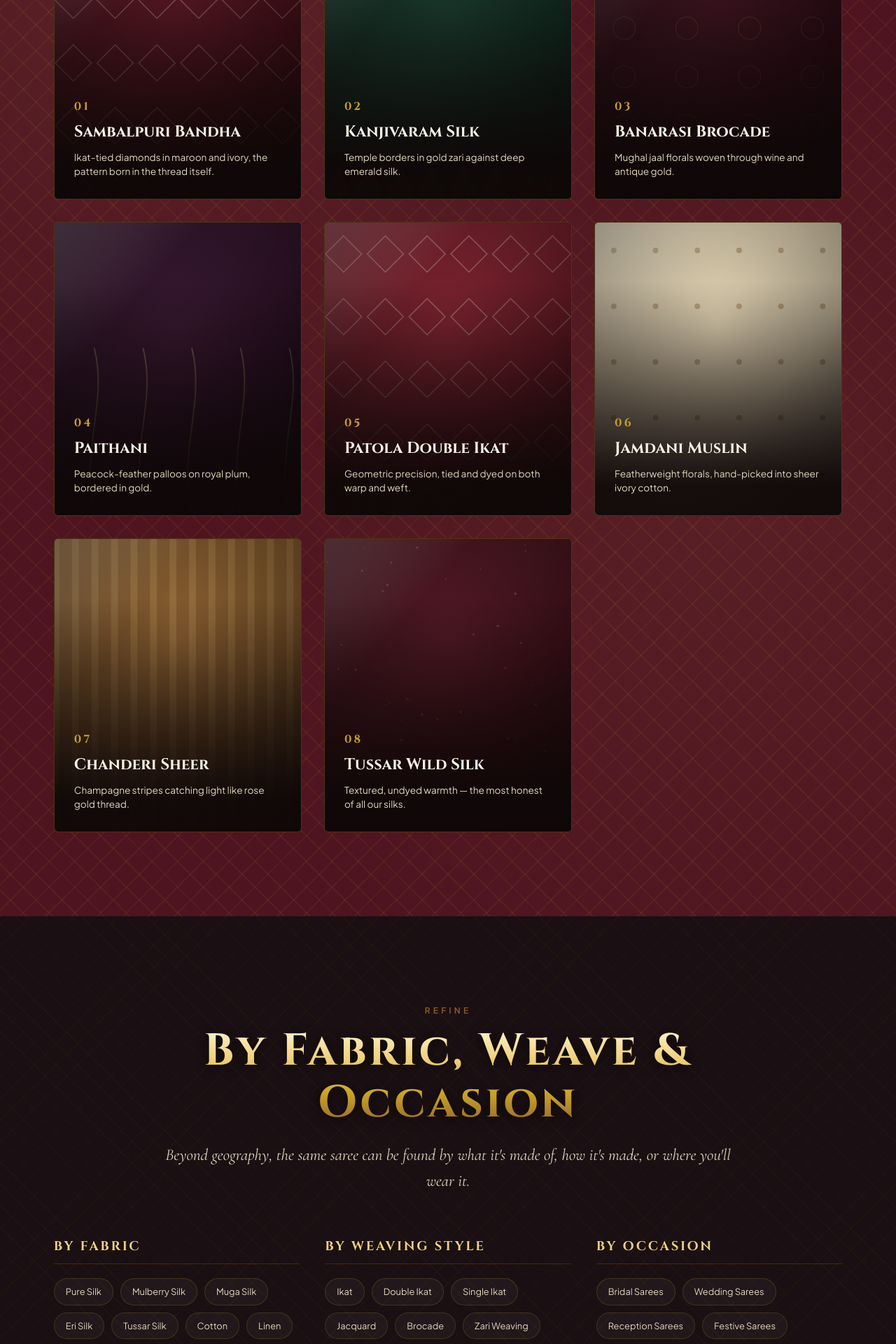
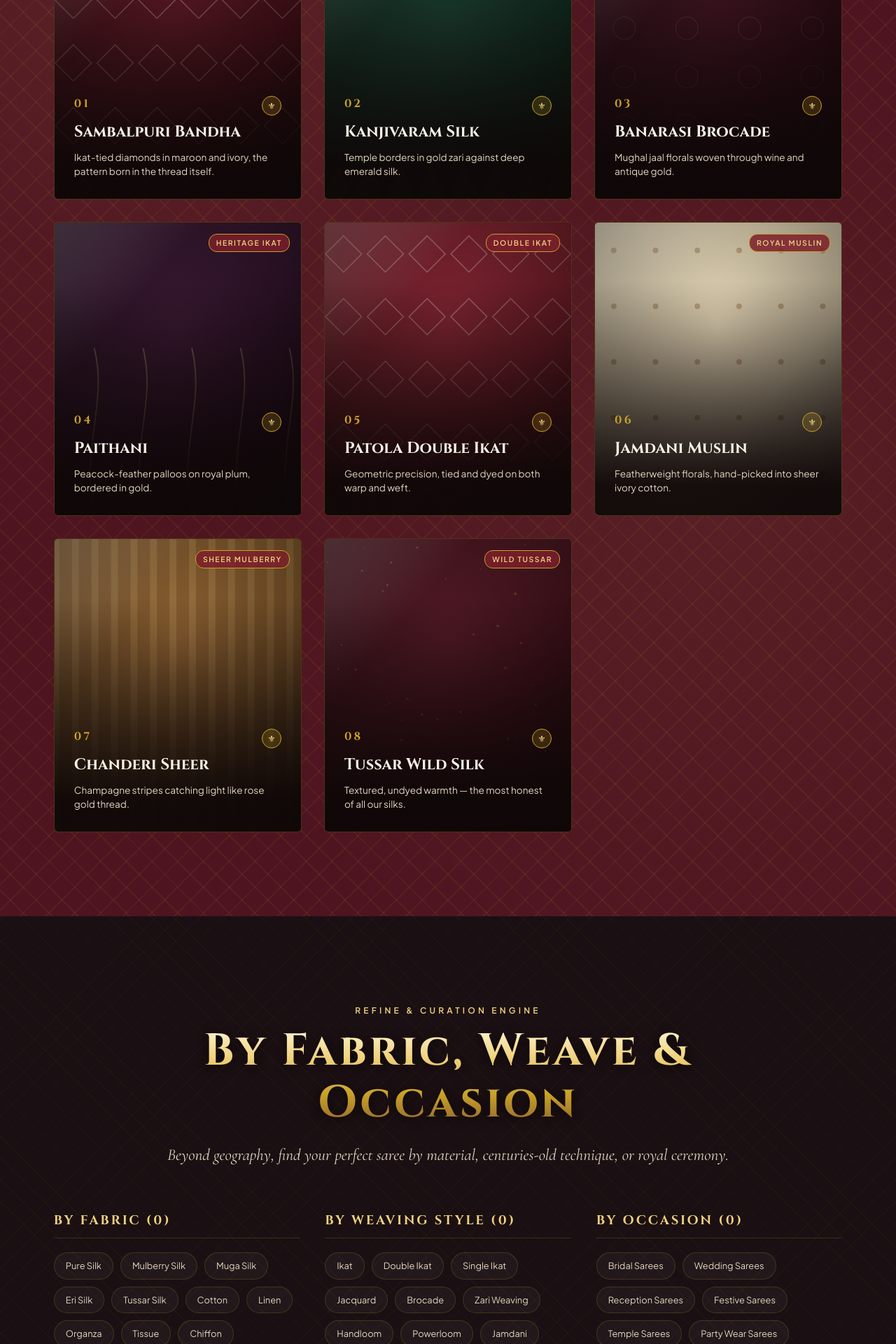
Before and after one commit to Rajmund09/SAMBODRA, a Next.js app in the folder apps/web/: page / in a window 1280 px wide. Shown: the part 4460-6380 px from the top of the page at 70% size. Built offline with nearby package versions, Linux system fonts and the light colour scheme.

Commit message:
feat(catalog): Add GI certification badges & tilt cards in Weaves, plus active filter suite in Refine

```diff
--- a/apps/web/components/Refine.tsx
+++ b/apps/web/components/Refine.tsx
@@ -2,24 +2,24 @@
 
 import React, { useState } from 'react';
 import { FABRICS, WEAVE_STYLES, OCCASIONS } from '../utils/data';
+import { useModal } from '../providers/ModalProvider';
 
-function ChipCloud({ items }: { items: string[] }) {
-  const [active, setActive] = useState<Set<string>>(new Set());
-
-  const toggle = (item: string) => {
-    const next = new Set(active);
-    if (next.has(item)) next.delete(item);
-    else next.add(item);
-    setActive(next);
-  };
-
+function ChipCloud({
+  items,
+  activeItems,
+  onToggle
+}: {
+  items: string[];
+  activeItems: Set<string>;
+  onToggle: (item: string) => void;
+}) {
   return (
     <div className="chip-cloud">
       {items.map(item => (
         <span
           key={item}
-          className={`chip ${active.has(item) ? 'active' : ''}`}
-          onClick={() => toggle(item)}
+          className={`chip ${activeItems.has(item) ? 'active' : ''}`}
+          onClick={() => onToggle(item)}
         >
           {item}
         </span>
@@ -29,27 +29,74 @@ function ChipCloud({ items }: { items: string[] }) {
 }
 
 export default function Refine() {
+  const [selectedFabrics, setSelectedFabrics] = useState<Set<string>>(new Set());
+  const [selectedStyles, setSelectedStyles] = useState<Set<string>>(new Set());
+  const [selectedOccasions, setSelectedOccasions] = useState<Set<string>>(new Set());
+  const { showToast } = useModal();
+
+  const toggleItem = (set: Set<string>, setter: (s: Set<string>) => void, item: string) => {
+    const next = new Set(set);
+    if (next.has(item)) {
+      next.delete(item);
+      showToast(`Removed filter "${item}"`);
+    } else {
+      next.add(item);
+      showToast(`Filtered by "${item}"`);
+    }
+    setter(next);
+  };
+
+  const totalActive = selectedFabrics.size + selectedStyles.size + selectedOccasions.size;
+
+  const resetAll = () => {
+    setSelectedFabrics(new Set());
+    setSelectedStyles(new Set());
+    setSelectedOccasions(new Set());
+    showToast('Cleared all custom filters');
+  };
+
   return (
-    <section id="refine" className="tex-ivory editorial">
+    <section id="refine" className="tex-ivory">
       <div className="section-head reveal">
-        <span className="eyebrow" style={{ color: '#8B5E2E' }}>Refine</span>
+        <span className="eyebrow">Refine & Curation Engine</span>
         <h2 className="stitched">By Fabric, Weave & Occasion</h2>
-        <p>Beyond geography, the same saree can be found by what it's made of, how it's made, or where you'll wear it.</p>
+        <p>Beyond geography, find your perfect saree by material, centuries-old technique, or royal ceremony.</p>
       </div>
+
       <div className="refine-grid">
         <div className="refine-col reveal">
-          <h4>By Fabric</h4>
-          <ChipCloud items={FABRICS} />
+          <h4>By Fabric ({selectedFabrics.size})</h4>
+          <ChipCloud
+            items={FABRICS}
+            activeItems={selectedFabrics}
+            onToggle={(item) => toggleItem(selectedFabrics, setSelectedFabrics, item)}
+          />
         </div>
+
         <div className="refine-col reveal">
-          <h4>By Weaving Style</h4>
-          <ChipCloud items={WEAVE_STYLES} />
+          <h4>By Weaving Style ({selectedStyles.size})</h4>
+          <ChipCloud
+            items={WEAVE_STYLES}
+            activeItems={selectedStyles}
+            onToggle={(item) => toggleItem(selectedStyles, setSelectedStyles, item)}
+          />
         </div>
+
         <div className="refine-col reveal">
-          <h4>By Occasion</h4>
-          <ChipCloud items={OCCASIONS} />
+          <h4>By Occasion ({selectedOccasions.size})</h4>
+          <ChipCloud
+            items={OCCASIONS}
+            activeItems={selectedOccasions}
+            onToggle={(item) => toggleItem(selectedOccasions, setSelectedOccasions, item)}
+          />
         </div>
       </div>
+
+      {totalActive > 0 && (
+        <button className="filter-reset-btn" onClick={resetAll}>
+          Reset {totalActive} Active Filter{totalActive > 1 ? 's' : ''} ↺
+        </button>
+      )}
     </section>
   );
 }
--- a/apps/web/components/Weaves.tsx
+++ b/apps/web/components/Weaves.tsx
@@ -8,6 +8,17 @@ import { patternSVG } from '../utils/patterns';
 import { useModal } from '../providers/ModalProvider';
 
 gsap.registerPlugin(ScrollTrigger);
+
+const BADGES = [
+  'GI Certified',
+  'Masterpiece',
+  'Pure Gold Zari',
+  'Heritage Ikat',
+  'Double Ikat',
+  'Royal Muslin',
+  'Sheer Mulberry',
+  'Wild Tussar'
+];
 
 export default function Weaves() {
   const { openModal } = useModal();
@@ -21,31 +32,69 @@ export default function Weaves() {
   return (
     <section id="weaves" className="tex-ikat">
       <div className="section-head reveal">
-        <span className="eyebrow">The Collection</span>
+        <span className="eyebrow">The Masterwork Collection</span>
         <h2 className="stitched">Eight Icons of the House</h2>
-        <p>Across two hundred weaves in our catalogue, these eight define us — the pieces we return to, region after region, season after season.</p>
+        <p>
+          Across two hundred weaves in our catalogue, these eight define us — the royal pieces we return to, region after region, season after season.
+        </p>
       </div>
+
       <div className="swatch-grid" id="swatchGrid">
         {WEAVES.map((w, index) => (
-          <SwatchCard key={w.n} weave={w} onClick={() => openModal(w)} />
+          <SwatchCard
+            key={w.n}
+            weave={w}
+            badge={BADGES[index % BADGES.length]}
+            onClick={() => openModal(w)}
+          />
         ))}
       </div>
     </section>
   );
 }
 
-function SwatchCard({ weave, onClick }: { weave: any, onClick: () => void }) {
+function SwatchCard({ weave, badge, onClick }: { weave: any; badge: string; onClick: () => void }) {
   const [svgStr, setSvgStr] = useState('');
+  const { addToAtelier, isInAtelier, removeFromAtelier } = useModal();
+
   useEffect(() => {
     setSvgStr(patternSVG(weave.pat, weave.c1, weave.c2));
   }, [weave]);
 
+  const saved = isInAtelier(weave.n);
+
   return (
     <div className="swatch reveal" onClick={onClick}>
+      <div className="swatch-badge">{badge}</div>
       <div className="swatch-fold" dangerouslySetInnerHTML={{ __html: svgStr }}></div>
       <div className="swatch-glow"></div>
       <div className="swatch-label">
-        <div className="num">{weave.n}</div>
+        <div style={{ display: 'flex', alignItems: 'center', justifyContent: 'space-between', marginBottom: '4px' }}>
+          <span className="num">{weave.n}</span>
+          <button
+            onClick={(e) => {
+              e.stopPropagation();
+              if (saved) removeFromAtelier(weave.n);
+              else addToAtelier(weave);
+            }}
+            style={{
+              background: saved ? 'var(--emerald)' : 'rgba(201,162,39,0.2)',
+              border: '1px solid var(--gold)',
+              color: 'var(--gold-bright)',
+              borderRadius: '50%',
+              width: '28px',
+              height: '28px',
+              cursor: 'pointer',
+              display: 'flex',
+              alignItems: 'center',
+              justifyContent: 'center',
+              fontSize: '0.8rem'
+            }}
+            title={saved ? 'Remove from Atelier' : 'Save to Atelier'}
+          >
+            {saved ? '✓' : '⚜'}
+          </button>
+        </div>
         <h3>{weave.name}</h3>
         <p>{weave.desc}</p>
       </div>
```
